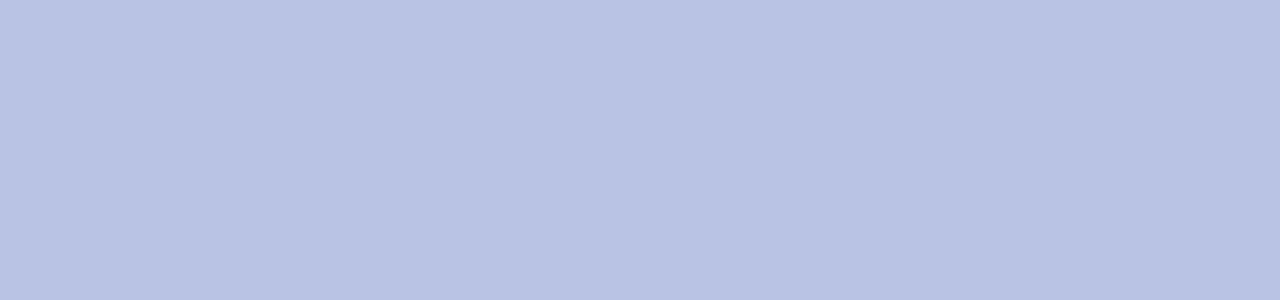
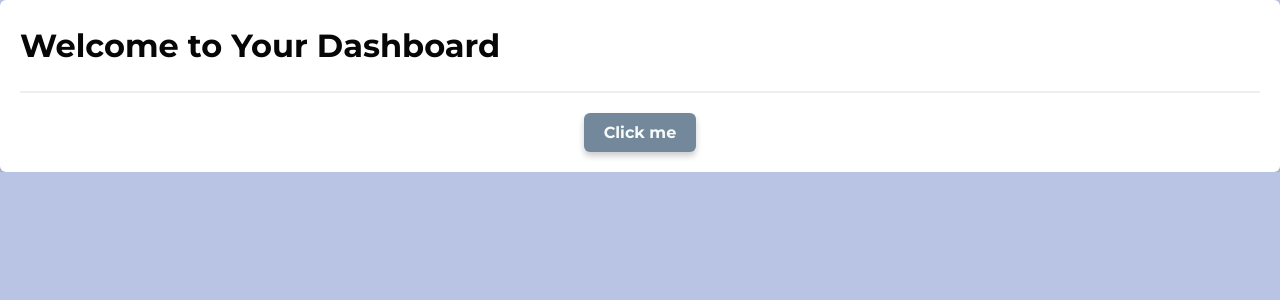
Before and after one commit to MatteoGuidii/email-subscriptions-managment, a React (Create React App) app in the folder frontend/: page /dashboard in a window 1280 px wide. Before the commit this address had no page. Shown: the top 300 px of the page. Built offline with nearby package versions, Linux system fonts and the light colour scheme.

Commit message:
Refactor Dashboard layout and routing post-authentication for better UX

```diff
--- a/frontend/src/App.js
+++ b/frontend/src/App.js
@@ -3,9 +3,9 @@ import AOS from 'aos';
 import 'aos/dist/aos.css';
 import { BrowserRouter as Router, Routes, Route, useNavigate } from 'react-router-dom';
 import { AuthProvider } from './context/AuthContext'; // Import the AuthProvider
-
 import './App.css';
-import Auth from './pages/Auth'; // Import your Auth component
+import Auth from './pages/Auth';
+import Dashboard from './pages/Dashboard';
 
 
 const HomePage = () => {
@@ -48,6 +48,7 @@ const App = () => {
         <Routes>
           <Route path="/" element={<HomePage />} />
           <Route path="/authenticate" element={<Auth />} />
+          <Route path="/dashboard" element={<Dashboard />} />
           {/* Other routes... */}
         </Routes>
       </Router>
--- a/frontend/src/pages/Dashboard.css
+++ b/frontend/src/pages/Dashboard.css
@@ -1,6 +1,7 @@
 /* Dashboard.css */
-.dashboard {
+.dashboard-container {
     background: #fff;
+    color: #070707;
     padding: 20px;
     border-radius: var(--border-radius);
     box-shadow: var(--box-shadow);
@@ -20,7 +21,17 @@
     text-align: center;
 }
 
-button {
+/* Prefixing button with .dashboard-content to increase specificity */
+.dashboard-content button {
     font-size: 1rem;
     padding: 10px 20px;
+    background-color: var(--primary-color); /* Adjust to primary color */
+    color: var(--text-color);
+    /* Rest of your styles */
 }
+
+/* Adjust to secondary color on hover with increased specificity */
+.dashboard-content button:hover {
+    background-color: var(--secondary-color); /* Adjust to secondary color on hover */
+    /* Rest of your styles */
+}
--- a/frontend/src/pages/Dashboard.js
+++ b/frontend/src/pages/Dashboard.js
@@ -1,18 +1,19 @@
-// src/pages/Home.js
+// src/pages/Dashboard.js
 import React from 'react';
-import { Link } from 'react-router-dom';
-import './Home.css';
+import './Dashboard.css';
 
-const Home = () => {
+const Dashboard = () => {
   return (
-    <div className="container">
-      <h1>Welcome to Email Unsubscriber</h1>
-      <p>This application automates the process of unsubscribing from your email account. Authenticate to get started.</p>
-      <div className="button-container">
-        <Link to="/auth" className="button">Authenticate</Link>
+    <div className="dashboard-container">
+      <div className="dashboard-header">
+        <h1>Welcome to Your Dashboard</h1>
+      </div>
+      <div className="dashboard-content">
+        {/* Content */}
+        <button>Click me</button>
       </div>
     </div>
   );
 };
 
-export default Home;
+export default Dashboard;
```
